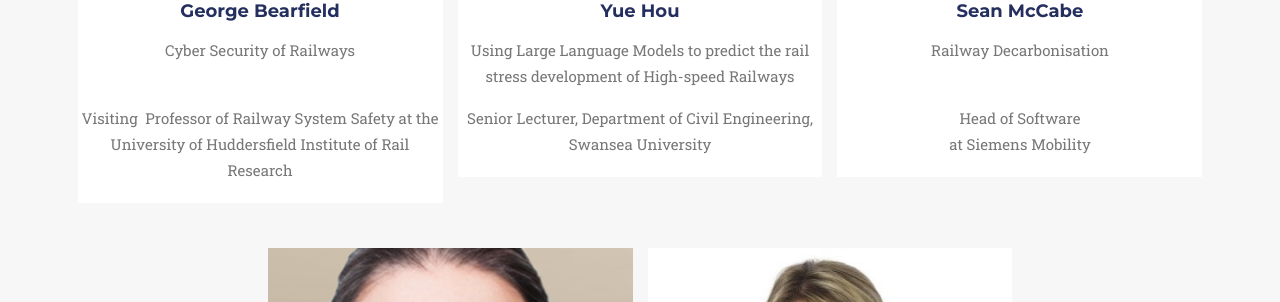
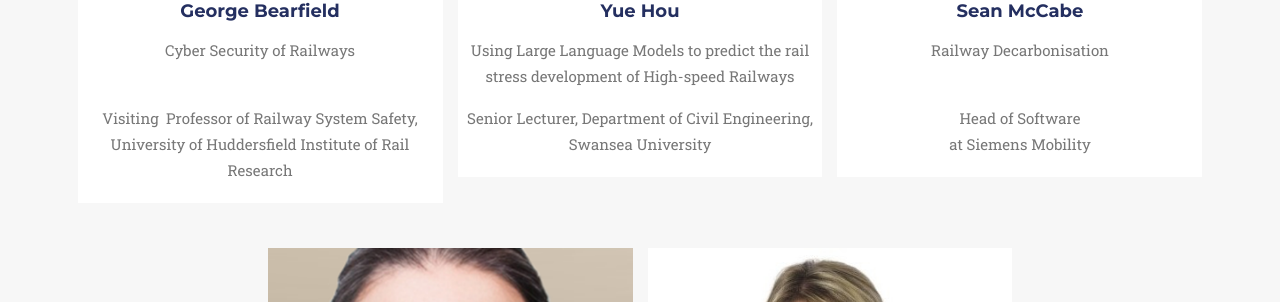
Before and after one commit to ukrrin2026swansea/ukrrin2026swansea.github.io, a Jekyll site: the page built from _2017_pages/speakers.html, in a window 1280 px wide and 900 px high, scrolled down 632 px. Shown: the part 152-454 px from the top of the window. Built offline with Jekyll 4.4.1, drawn with Linux system fonts in a browser that asks for light colours; some web fonts are replaced.

Commit message:
George affiliation 2

```diff
--- a/_data/twenty_17/speakers.yml
+++ b/_data/twenty_17/speakers.yml
@@ -4,7 +4,7 @@
   img: GeorgeBearfield.jpg
   thumbnail: GeorgeBearfield.jpg
   alt: Picture of George Bearfield
-  affiliation: Visiting  Professor of Railway System Safety at the University of Huddersfield Institute of Rail Research
+  affiliation: Visiting  Professor of Railway System Safety, University of Huddersfield Institute of Rail Research
 
 - title: Yue Hou
   name: Yue Hou
```
